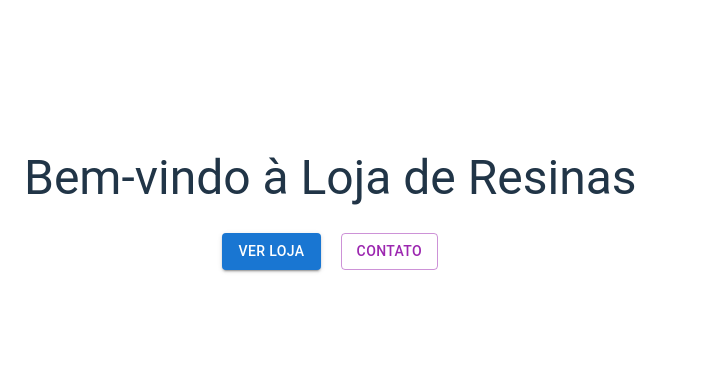
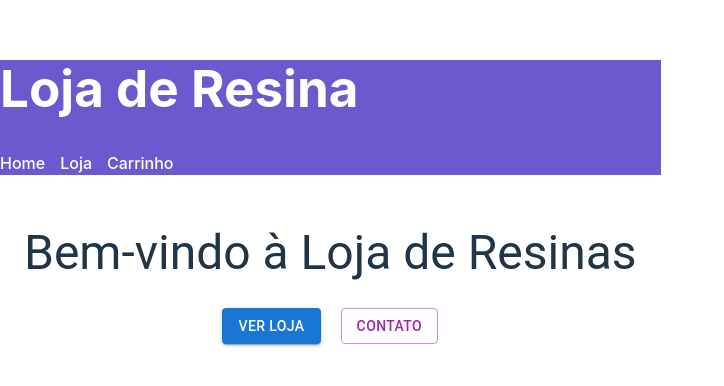
Before and after one commit to kevellyangel/Resina, a React (Vite) app: page / in a window 1280 px wide. Shown: the part 210-596 px from the top of the page, without its empty margins (0-724 px from the left). Built offline with nearby package versions, Linux system fonts and the light colour scheme.

Commit message:
Commit automático - Fri, Dec 13, 2024  5:36:08 PM

```diff
--- a/src/App.jsx
+++ b/src/App.jsx
@@ -1,5 +1,6 @@
 import React from 'react';
 import { BrowserRouter as Router, Routes, Route } from 'react-router-dom';
+import Header from './components/Header';  // Adicionando o import do Header
 import Home from './pages/Home';
 import Store from './pages/Store';
 import Cart from './components/Cart';
@@ -8,6 +9,7 @@ import Contact from './pages/Contact'; // Importando o componente de contato
 const App = () => {
   return (
     <Router>
+      <Header /> {/* Colocando o Header antes das rotas */}
       <Routes>
         <Route path="/" element={<Home />} />
         <Route path="/store" element={<Store />} />
```
